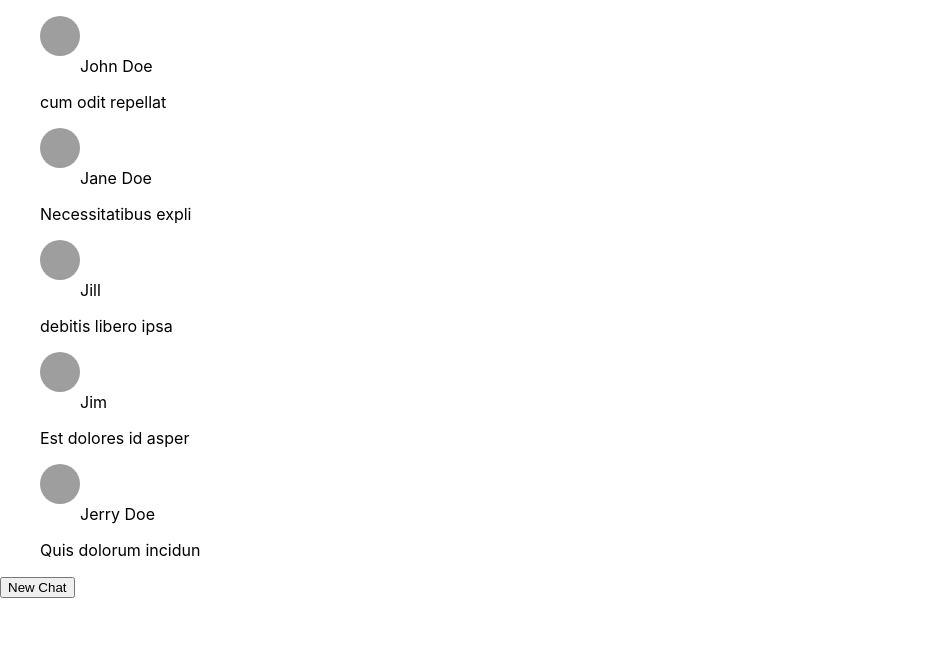
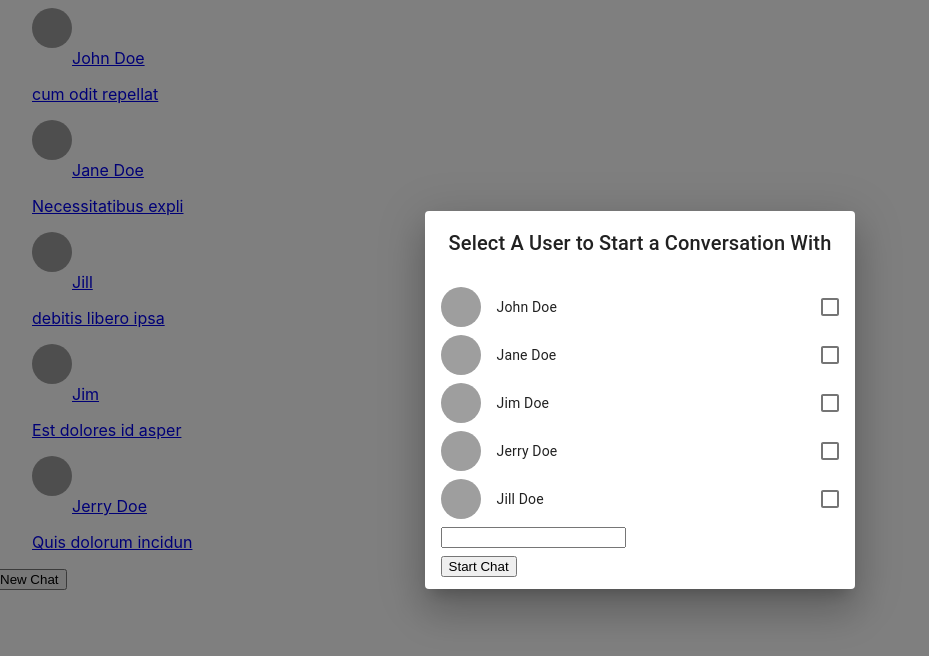
Before and after one commit to Dynee/react-chat-app, a React (Create React App) app: page / in a window 1280 px wide. Both pictures are taken after a click on the button "New Chat". Shown: the top 656 px of the page, without its empty margins (0-929 px from the left). Built offline with nearby package versions, Linux system fonts and the light colour scheme; grey boxes are pictures that could not be loaded.

Commit message:
created components for chatbody and modal, added some material-ui grid for styling

```diff
--- a/src/App.js
+++ b/src/App.js
@@ -6,17 +6,63 @@ import { api } from './api/api';
 // features
 import { ChatWindow } from './features/chatwindow/ChatWindow';
 import { ChatSidebar } from './features/chatsidebar/ChatSidebar';
+import { ChatHeader } from './features/chatheader/ChatHeader';
+import { ChatModal } from './features/chatmodal/ChatModal';
+
+// router
+import {
+  BrowserRouter as Router,
+  Route
+} from 'react-router-dom';
+
+// material-ui
+import Grid from '@material-ui/core/Grid';
+
+// nanoid
+import { nanoid } from 'nanoid';
+
+// faker
+import * as faker from 'faker';
 
 export default function App() {
   const [chats, setChats] = useState([]);
+  const [open, setOpen] = useState(false);
 
   useEffect(() => {
     setChats(api.fetchChats());
   }, []);
 
+  const addNewChatHandler = (users, message) => {
+    const copiedChats = [...chats];
+    const newChat = {
+      id: nanoid(),
+      messages: [
+          { id: nanoid(), text: message, sentAt: faker.time.recent(), sentBy: api.currentUser },
+      ],
+      recipients: users,
+      avatar: faker.image.avatar(),
+      alt: "G"
+    }
+    copiedChats.push(newChat);
+    setChats(copiedChats);
+    setOpen(false);
+  }
+
+  const handleModal = () => {
+    setOpen(true);
+  }
+
   return (
-    <ChatWindow>
-      <ChatSidebar chats={chats} />
-    </ChatWindow>
+    <Router>
+      <ChatWindow>
+        <Grid xs={4} spacing={2}>
+          <ChatSidebar chats={chats} handleModal={handleModal}/>
+        </Grid>
+        <Grid xs={8} spacing={2}>
+          <Route path="/c/:cid" render={(props) => <ChatHeader {...props} chats={chats}/>}/>
+        </Grid>
+        <ChatModal open={open} users={api.users} handleClose={addNewChatHandler}/>
+      </ChatWindow>
+    </Router>
   )
 }
--- a/src/api/api.js
+++ b/src/api/api.js
@@ -7,6 +7,7 @@ export const api = {
   fetchChats: function() {
     const chats = [
       {
+        id: nanoid(),
         messages: [
           { id: nanoid(), text: faker.lorem.text(), sentAt: faker.time.recent(), sentBy: "John Doe" },
           { id: nanoid(), text: faker.lorem.text(), sentAt: faker.time.recent(), sentBy: "John Doe" },
@@ -18,6 +19,7 @@ export const api = {
         alt: "G"
       },
       {
+        id: nanoid(),
         messages: [
           { id: nanoid(), text: faker.lorem.text(), sentAt: faker.time.recent(), sentBy: "Jane Doe" },
           { id: nanoid(), text: faker.lorem.text(), sentAt: faker.time.recent(), sentBy: "Jane Doe" },
@@ -29,6 +31,7 @@ export const api = {
         alt: "G"
       },
       {
+        id: nanoid(),
         messages: [
           { id: nanoid(), text: faker.lorem.text(), sentAt: faker.time.recent(), sentBy: "Jill Doe" },
           { id: nanoid(), text: faker.lorem.text(), sentAt: faker.time.recent(), sentBy: "Jill Doe" },
@@ -40,6 +43,7 @@ export const api = {
         alt: "G"
       },
       {
+        id: nanoid(),
         messages: [
           { id: nanoid(), text: faker.lorem.text(), sentAt: faker.time.recent(), sentBy: "Jim Doe" },
           { id: nanoid(), text: faker.lorem.text(), sentAt: faker.time.recent(), sentBy: "Jim Doe" },
@@ -51,6 +55,7 @@ export const api = {
         alt: "G"
       },
       {
+        id: nanoid(),
         messages: [
           { id: nanoid(), text: faker.lorem.text(), sentAt: faker.time.recent(), sentBy: "Jerry Doe" },
           { id: nanoid(), text: faker.lorem.text(), sentAt: faker.time.recent(), sentBy: "Jerry Doe" },
--- /dev/null
+++ b/src/features/chatbody/ChatBody.js
@@ -0,0 +1,17 @@
+import React from 'react';
+import { ChatMessage } from './ChatMessage';
+
+export const ChatBody = ({ chat }) => {
+    return (
+        <div>
+            {chat.messages.map((message, index) => (
+                <ChatMessage
+                    key={index}
+                    message={message}
+                />
+            ))}
+            <input type="text" name="message" />
+            <button type="button">Send</button>
+        </div>
+    )
+}
--- /dev/null
+++ b/src/features/chatbody/ChatMessage.js
@@ -0,0 +1,15 @@
+import React from 'react';
+import Avatar from '@material-ui/core/Avatar';
+
+export const ChatMessage = ({ message }) => {
+    const [first, last] = message.sentBy.split(' ');
+    const displayName = `${first + last.substring(0, 1)}`
+    const d = new Date(message.sentAt);
+    return (
+        <div>
+            <Avatar src={displayName} alt={displayName}/>
+            <p>{message.text}</p>
+            <p>{`Today at ${d.getHours()}:${d.getMinutes()}`}</p>
+        </div>
+    )
+}
--- /dev/null
+++ b/src/features/chatheader/ChatHeader.js
@@ -0,0 +1,15 @@
+import React from 'react';
+import Avatar from '@material-ui/core/Avatar';
+import { RecipientsList } from '../chatsidebar/RecipientsList';
+import { ChatBody } from '../chatbody/ChatBody';
+
+export const ChatHeader = ({ match, chats }) => {
+    const currentChat = chats.find(chat => chat.id === match.params.cid);
+    return (
+        <div className="ChatHeader">
+            <Avatar src={currentChat.avatar} alt={currentChat.alt} />
+            <RecipientsList recipients={currentChat.recipients} />
+            <ChatBody chat={currentChat}/>
+        </div>
+    )
+}
--- /dev/null
+++ b/src/features/chatmodal/ChatModal.js
@@ -0,0 +1,72 @@
+import React, { useState } from 'react';
+import Dialog from '@material-ui/core/Dialog';
+import DialogTitle from '@material-ui/core/DialogTitle';
+import List from '@material-ui/core/List';
+import ListItem from '@material-ui/core/ListItem'
+import ListItemText from '@material-ui/core/ListItemText';
+import ListItemAvatar from '@material-ui/core/ListItemAvatar';
+import ListItemSecondaryAction from '@material-ui/core/ListItemSecondaryAction';
+import Avatar from '@material-ui/core/Avatar';
+import Checkbox from '@material-ui/core/Checkbox';
+
+export const ChatModal = ({ users, open, handleClose }) => {
+    const [checked, setChecked] = useState([]);
+    const [selectedUsers, setSelectedUsers] = useState([]);
+    const [message, setMessage] = useState('');
+
+    const onChangeHandler = event => {
+        const { value } = event.target;
+        setMessage(value);
+    }
+
+    const onCloseHandler = (selectedUsers, message) => {
+        handleClose(selectedUsers, message);
+        setMessage('');
+        setSelectedUsers([]);
+    }
+
+    const handleToggle = value => () => {
+        const currentIndex = checked.indexOf(value);
+        const copiedChecked = [...checked];
+        const copiedUsers = [...selectedUsers];
+        if (currentIndex === -1) {
+            copiedChecked.push(value);
+            copiedUsers.push(users[value]);
+        } else {
+            copiedChecked.splice(currentIndex, 1);
+            copiedUsers.splice(currentIndex, 1);
+        }
+        setChecked(copiedChecked);
+        setSelectedUsers(copiedUsers);
+    }
+
+    return (
+        <Dialog open={open} aria-labelledby="simple-dialog-title">
+            <DialogTitle id="simple-dialog-title">Select A User to Start a Conversation With</DialogTitle>
+            <List dense>
+                {users.map((user, index) => (
+                    <ListItem>
+                        <ListItemAvatar>
+                            <Avatar src={user}/>
+                        </ListItemAvatar>
+                        <ListItemText primary={user}/>
+                        <ListItemSecondaryAction>
+                            <Checkbox
+                                edge="end"
+                                onChange={handleToggle(index)}
+                                checked={checked.indexOf(index) !== -1}
+                                inputProps={{'aria-labelledby': `checkbox-list-secondary-label-${index + 1}`}}
+                            />
+                        </ListItemSecondaryAction>
+                    </ListItem>
+                ))}
+                <ListItem>
+                    <input onChange={onChangeHandler} type="text" value={message} label="Enter a message" />
+                </ListItem>
+                <ListItem>
+                    <button onClick={() => onCloseHandler(selectedUsers, message)} type="button">Start Chat</button>
+                </ListItem>
+            </List>
+        </Dialog>
+    )
+}
--- a/src/features/chatsidebar/ChatSidebar.js
+++ b/src/features/chatsidebar/ChatSidebar.js
@@ -1,16 +1,19 @@
 import React from 'react';
 import { Chat } from './Chat';
+import { Link } from 'react-router-dom';
 
-export const ChatSidebar = ({ chats }) => (
+export const ChatSidebar = ({ chats, handleModal }) => (
     <div>
         <ul>
             {chats.map((chat, index) => (
-                <Chat
-                    key={index}
-                    chat={chat}
-                />
+                <Link to={`/c/${chat.id}`}>
+                    <Chat
+                        key={index}
+                        chat={chat}
+                    />
+                </Link>
             ))}
         </ul>
-        <button type="button">New Chat</button>
+        <button onClick={handleModal} type="button">New Chat</button>
     </div>
 )
--- a/src/features/chatwindow/ChatWindow.js
+++ b/src/features/chatwindow/ChatWindow.js
@@ -1,9 +1,12 @@
 import React from 'react';
+import Grid from '@material-ui/core/Grid';
 
 export const ChatWindow = ({ children }) => {
     return (
         <div className="ChatWindow">
-            {children}
+            <Grid container spacing={2}>
+                {children}
+            </Grid>
         </div>
     )
 }
```
Also changed, not shown: src/App.css (+0 -46 lines).
